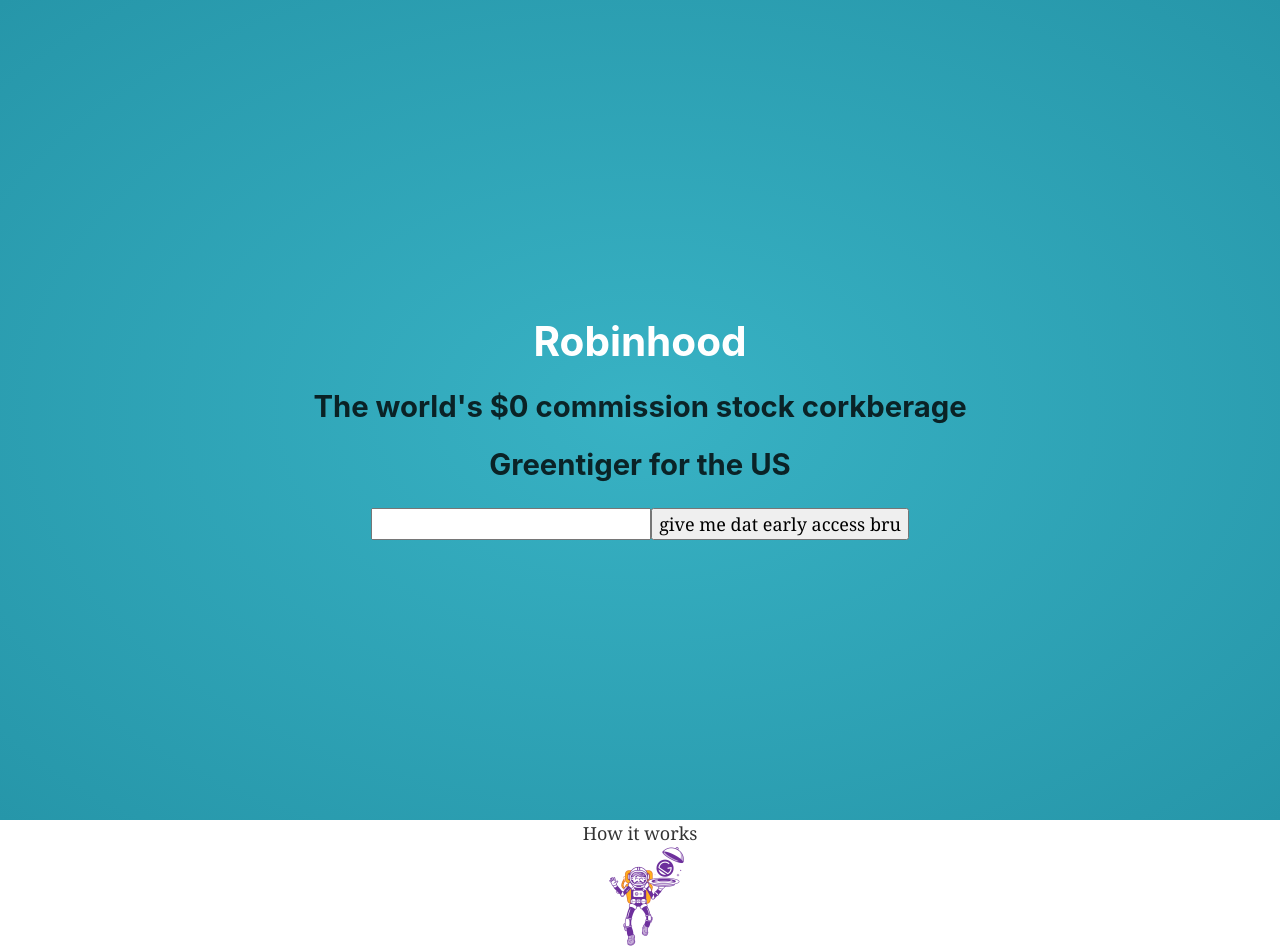
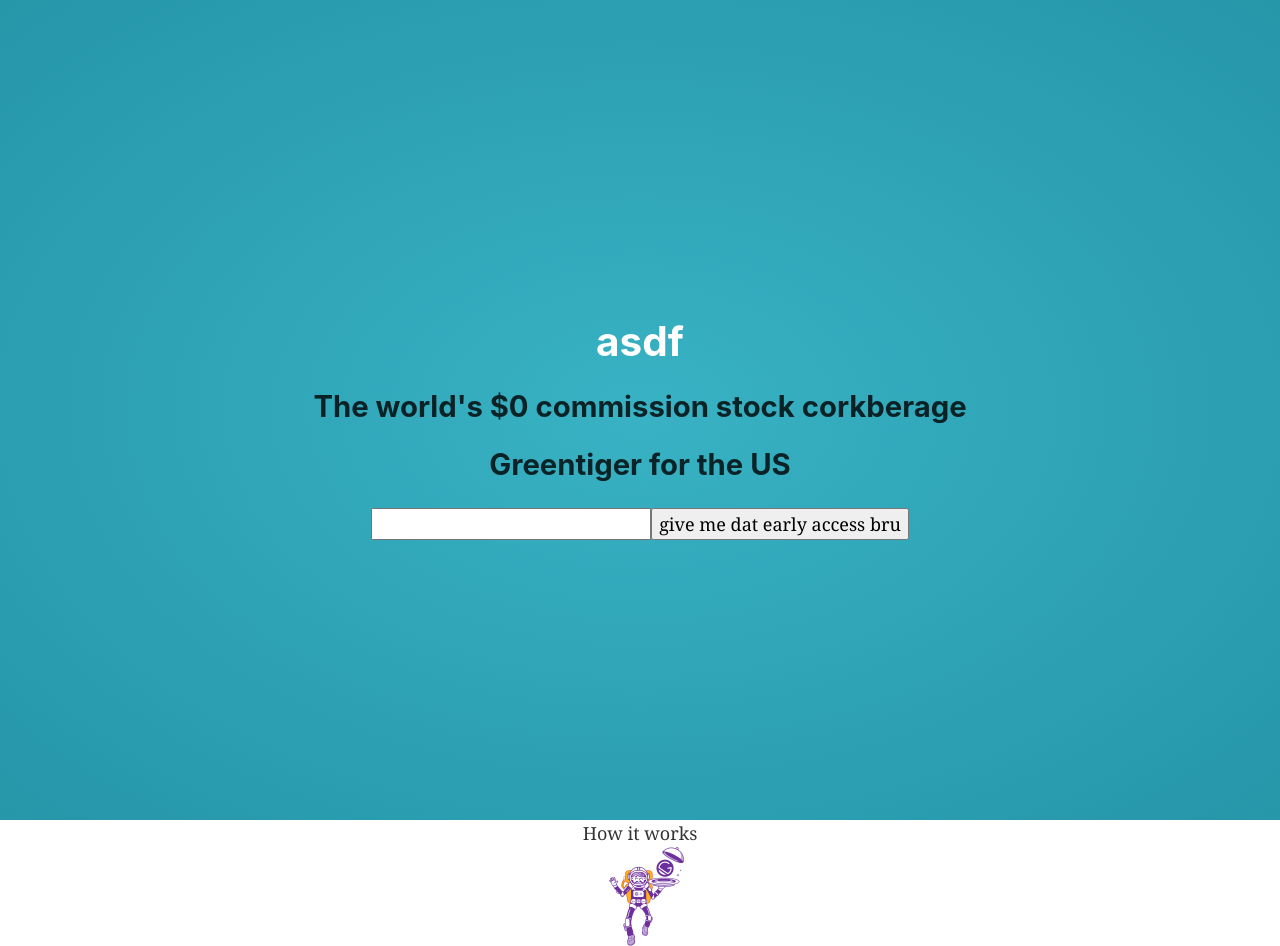
Before and after one commit to cyrieu/launch-page, a Gatsby site: page / in a window 1280 px wide. Built offline with nearby package versions, Linux system fonts and the light colour scheme; Gatsby itself is replaced by a stand-in of ours.

Commit message:
Add hero

```diff
--- a/src/pages/index.tsx
+++ b/src/pages/index.tsx
@@ -10,7 +10,7 @@
   <Layout>
     <SEO title="Home" />
     <HeroContainer>
-      <HeroMainText>Robinhood</HeroMainText>
+      <HeroMainText>asdf</HeroMainText>
       <HeroSubText>The world's $0 commission stock corkberage</HeroSubText>
       <HeroSubText>Greentiger for the US</HeroSubText>
       <div>
```
